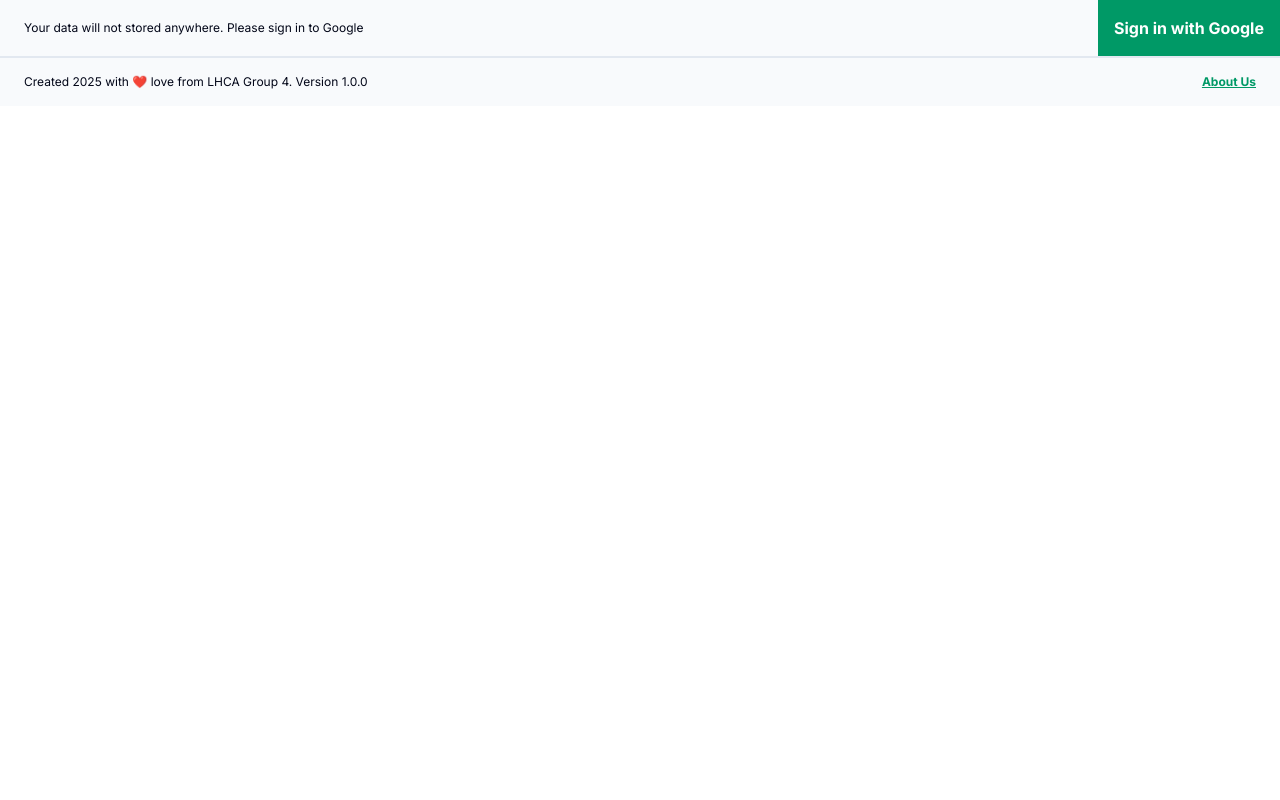
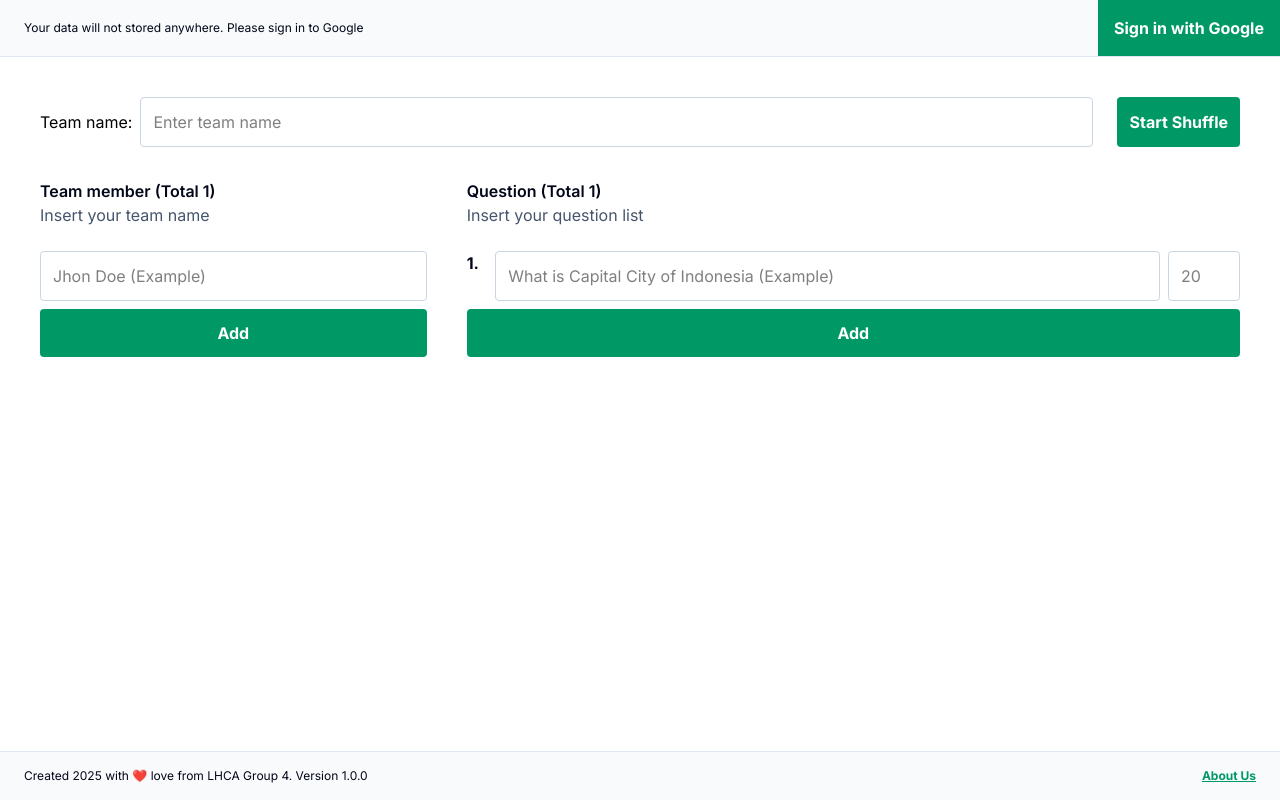
Before and after one commit to lhca2025group4/tukel, a Vue app: page /create-new in a window 1280 px wide. Built offline with nearby package versions, Linux system fonts and the light colour scheme.

Commit message:
chore: add create team

```diff
--- /dev/null
+++ b/src/pages/CreateNewPage.vue
@@ -0,0 +1,68 @@
+<script setup>
+import { ref } from 'vue'
+
+const teamName = ref('')
+const teamMembers = ref([''])
+const teamQuestion = ref([{
+  question: '',
+  score: ''
+}])
+</script>
+
+<template>
+  <main class="flex flex-col gap-8 h-full px-6 sm:px-10 py-6 sm:py-10 bg-white overflow-auto">
+    <div class="flex gap-6">
+      <div class="grow flex items-center gap-2">
+        <p class="whitespace-nowrap">Team name:</p>
+        <input v-model="teamName" type="text" placeholder="Enter team name"
+          class="w-full p-3 border bg-white border-slate-300 rounded focus:outline-emerald-500 focus:ring-1 focus:ring-emerald-500" />
+      </div>
+      <button
+        class="bg-emerald-600 text-white p-3 rounded hover:bg-emerald-500 transition duration-200 text-base font-bold cursor-pointer whitespace-nowrap">
+        Start Shuffle
+      </button>
+    </div>
+    <div class="flex gap-10">
+      <div class="flex flex-col gap-6 flex-1">
+        <div class="flex flex-col">
+          <p class="text-base text-slate-950 font-semibold">Team member (Total {{ teamMembers.length }})</p>
+          <p class="text-base text-slate-600 font-normal">Insert your team name</p>
+        </div>
+        <div class="flex flex-col items-stretch gap-2">
+          <div v-for="(_, idx) in teamMembers" class="flex gap-2">
+            <input v-model="teamMembers[idx]" type="text" placeholder="Jhon Doe (Example)"
+              class="w-full p-3 border bg-white border-slate-300 rounded focus:outline-emerald-500 focus:ring-1 focus:ring-emerald-500" />
+            <button @click="() => teamMembers.splice(teamMembers.length - 1, 1)" v-if="teamMembers.length > 1"
+              class="flex justify-center items-center h-[50px] w-[50px] bg-red-500 text-white rounded hover:bg-red-600 transition duration-200 cursor-pointer">
+              <i class='bx bx-trash text-base'></i>
+            </button>
+          </div>
+          <button @click="() => teamMembers.push('')"
+            class="bg-emerald-600 text-white p-3 rounded hover:bg-emerald-500 transition duration-200 text-base font-bold cursor-pointer whitespace-nowrap">Add</button>
+        </div>
+      </div>
+      <div class="flex flex-col gap-6 flex-2">
+        <div class="flex flex-col">
+          <p class="text-base text-slate-950 font-semibold">Question (Total {{ teamQuestion.length }})</p>
+          <p class="text-base text-slate-600 font-normal">Insert your question list</p>
+        </div>
+        <div class="flex flex-col items-stretch gap-2">
+          <div v-for="(_, idx) in teamQuestion" class="flex gap-2">
+            <p class="text-slate-950 font-bold w-6">{{ idx + 1 }}.</p>
+            <input v-model="teamQuestion[idx].question" type="text"
+              placeholder="What is Capital City of Indonesia (Example)"
+              class="w-full p-3 border bg-white border-slate-300 rounded focus:outline-emerald-500 focus:ring-1 focus:ring-emerald-500" />
+            <input v-model="teamQuestion[idx].score" type="number" placeholder="20"
+              class="w-[72px] p-3 border bg-white border-slate-300 rounded focus:outline-emerald-500 focus:ring-1 focus:ring-emerald-500" />
+            <button @click="() => teamQuestion.splice(teamQuestion.length - 1, 1)" v-if="teamQuestion.length > 1"
+              class="flex justify-center items-center h-[50px] w-[50px] bg-red-500 text-white rounded hover:bg-red-600 transition duration-200 cursor-pointer">
+              <i class='bx bx-trash text-base'></i>
+            </button>
+          </div>
+          <button @click="() => teamQuestion.push({ question: '', score: 0 })"
+            class="bg-emerald-600 text-white p-3 rounded hover:bg-emerald-500 transition duration-200 text-base font-bold cursor-pointer whitespace-nowrap">Add</button>
+        </div>
+      </div>
+    </div>
+  </main>
+</template>
--- a/src/router/index.js
+++ b/src/router/index.js
@@ -2,6 +2,7 @@ import { createRouter, createWebHistory } from 'vue-router'
 import AboutPage from '@/pages/AboutPage.vue'
 import LoginPage from '@/pages/LoginPage.vue'
 import DashboardPage from '@/pages/DashboardPage.vue'
+import CreateNewPage from '@/pages/CreateNewPage.vue'
 
 const router = createRouter({
   history: createWebHistory(import.meta.env.BASE_URL),
@@ -26,6 +27,11 @@ const router = createRouter({
       path: '/about',
       component: AboutPage,
     },
+    {
+      name: 'create-new',
+      path: '/create-new',
+      component: CreateNewPage,
+    },
   ],
 })
 
```
